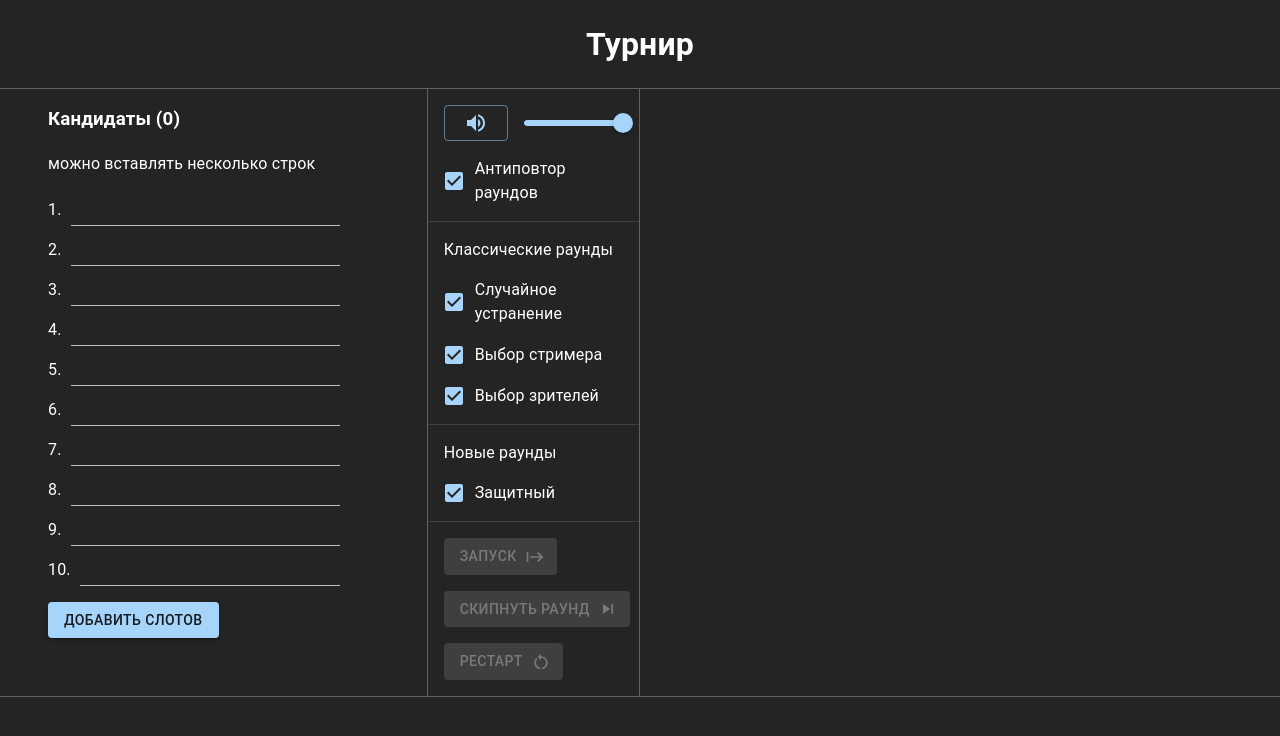
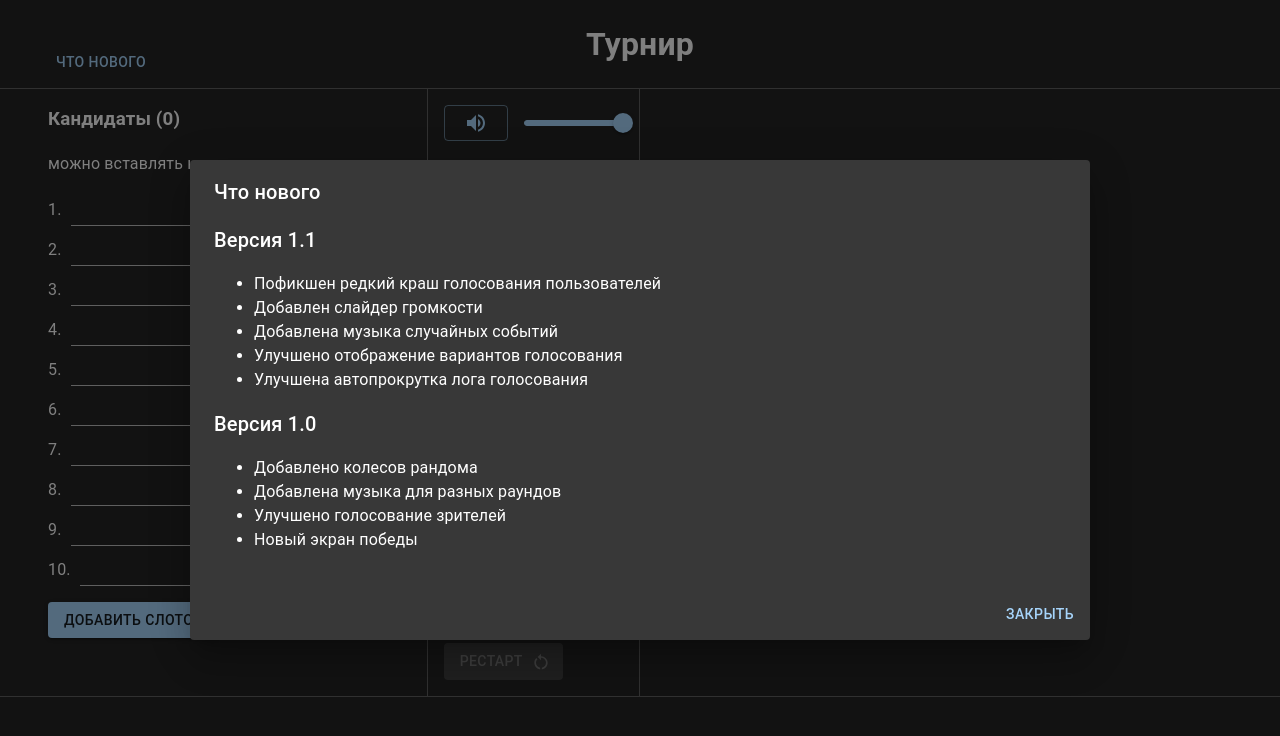
Before and after one commit to maximvl/turnir, a React (Create React App) app: page /#/ in a window 1280 px wide. Shown: the top 736 px of the page. Built offline with nearby package versions, Linux system fonts and the light colour scheme.

Commit message:
Add release notes

```diff
--- /dev/null
+++ b/src/components/ReleaseNotes.tsx
@@ -0,0 +1,96 @@
+import {
+  Button,
+  Dialog,
+  DialogActions,
+  DialogContent,
+  DialogTitle,
+  Typography,
+} from "@mui/material";
+import { useEffect, useState } from "react";
+
+type ReleaseNote = {
+  version: string;
+  date: string;
+  changes: string[];
+};
+
+const releaseNotesData: ReleaseNote[] = [
+  {
+    version: "1.1",
+    date: "2024-03-07",
+    changes: [
+      "Пофикшен редкий краш голосования пользователей",
+      "Добавлен слайдер громкости",
+      "Добавлена музыка случайных событий",
+      "Улучшено отображение вариантов голосования",
+      "Улучшена автопрокрутка лога голосования",
+    ],
+  },
+  {
+    version: "1.0",
+    date: "2024-03-01",
+    changes: [
+      "Добавлено колесов рандома",
+      "Добавлена музыка для разных раундов",
+      "Улучшено голосование зрителей",
+      "Новый экран победы",
+    ],
+  },
+];
+
+export default function ReleaseNotes() {
+  const [show, setShow] = useState(false);
+  const storageKey = "lastSeenVersion";
+
+  useEffect(() => {
+    const latestVersion = releaseNotesData[0].version;
+    const lastSeen = window.localStorage.getItem(storageKey);
+    if (lastSeen !== latestVersion) {
+      setShow(true);
+      window.localStorage.setItem(storageKey, latestVersion);
+    }
+  }, []);
+
+  return (
+    <>
+      <Typography
+        variant="body2"
+        style={{ cursor: "pointer" }}
+        onClick={() => setShow(true)}
+      >
+        <Button>Что нового</Button>
+      </Typography>
+      <Dialog
+        open={show}
+        onClose={() => setShow(false)}
+        maxWidth="md"
+        fullWidth
+      >
+        <DialogTitle>Что нового</DialogTitle>
+        <DialogContent>
+          {releaseNotesData.map((releaseNote) => {
+            return (
+              <div key={releaseNote.version}>
+                <Typography variant="h6">
+                  Версия {releaseNote.version}
+                </Typography>
+                <Typography variant="body1">
+                  <ul>
+                    {releaseNote.changes.map((change, index) => (
+                      <li key={index}>{change}</li>
+                    ))}
+                  </ul>
+                </Typography>
+              </div>
+            );
+          })}
+        </DialogContent>
+        <DialogActions>
+          <Button onClick={() => setShow(false)} color="primary">
+            Закрыть
+          </Button>
+        </DialogActions>
+      </Dialog>
+    </>
+  );
+}
--- a/src/router/TournirPage.tsx
+++ b/src/router/TournirPage.tsx
@@ -15,6 +15,7 @@ import { useContext, useEffect, useState } from "react";
 import { QueryClient, QueryClientProvider } from "react-query";
 import "../App.css";
 import ItemsList from "../components/ItemsList";
+import ReleaseNotes from "../components/ReleaseNotes";
 import RoundContent from "../components/RoundContent";
 import RoundTitle from "../components/RoundTitle";
 import Victory from "../components/Victory";
@@ -191,6 +192,17 @@ function TournirApp() {
     <QueryClientProvider client={queryClient}>
       <div className="app">
         <Box
+          sx={{
+            textAlign: "left",
+            float: "left",
+            position: "absolute",
+            paddingLeft: 6,
+            paddingTop: 3,
+          }}
+        >
+          <ReleaseNotes />
+        </Box>
+        <Box
           display="flex"
           justifyContent="center"
           alignItems="center"
@@ -198,9 +210,10 @@ function TournirApp() {
             fontWeight: "bold",
             fontSize: "2em",
             margin: 20,
+            textAlign: "center",
           }}
         >
-          Турнир
+          <Box>Турнир</Box>
         </Box>
       </div>
       <Grid
```
